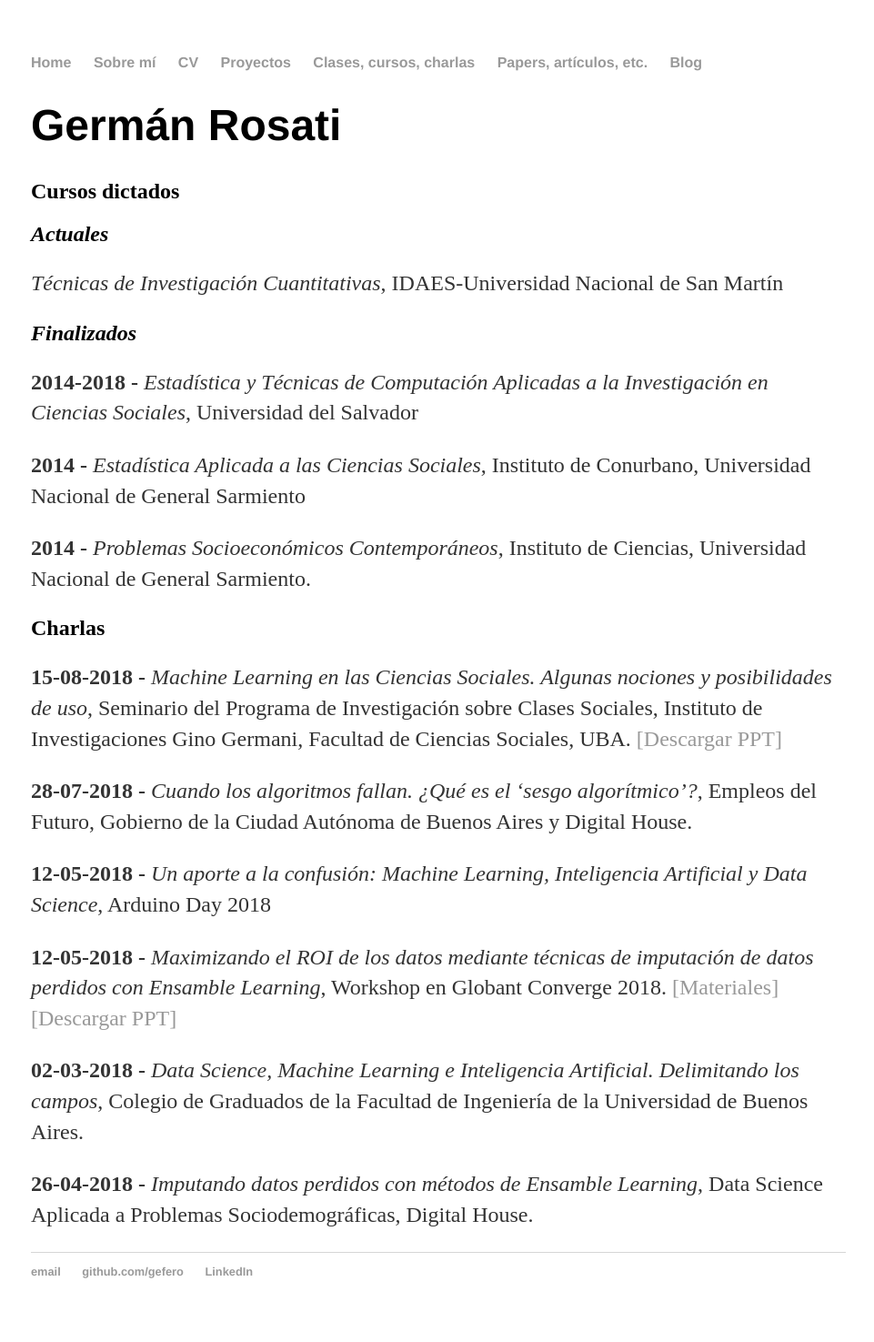
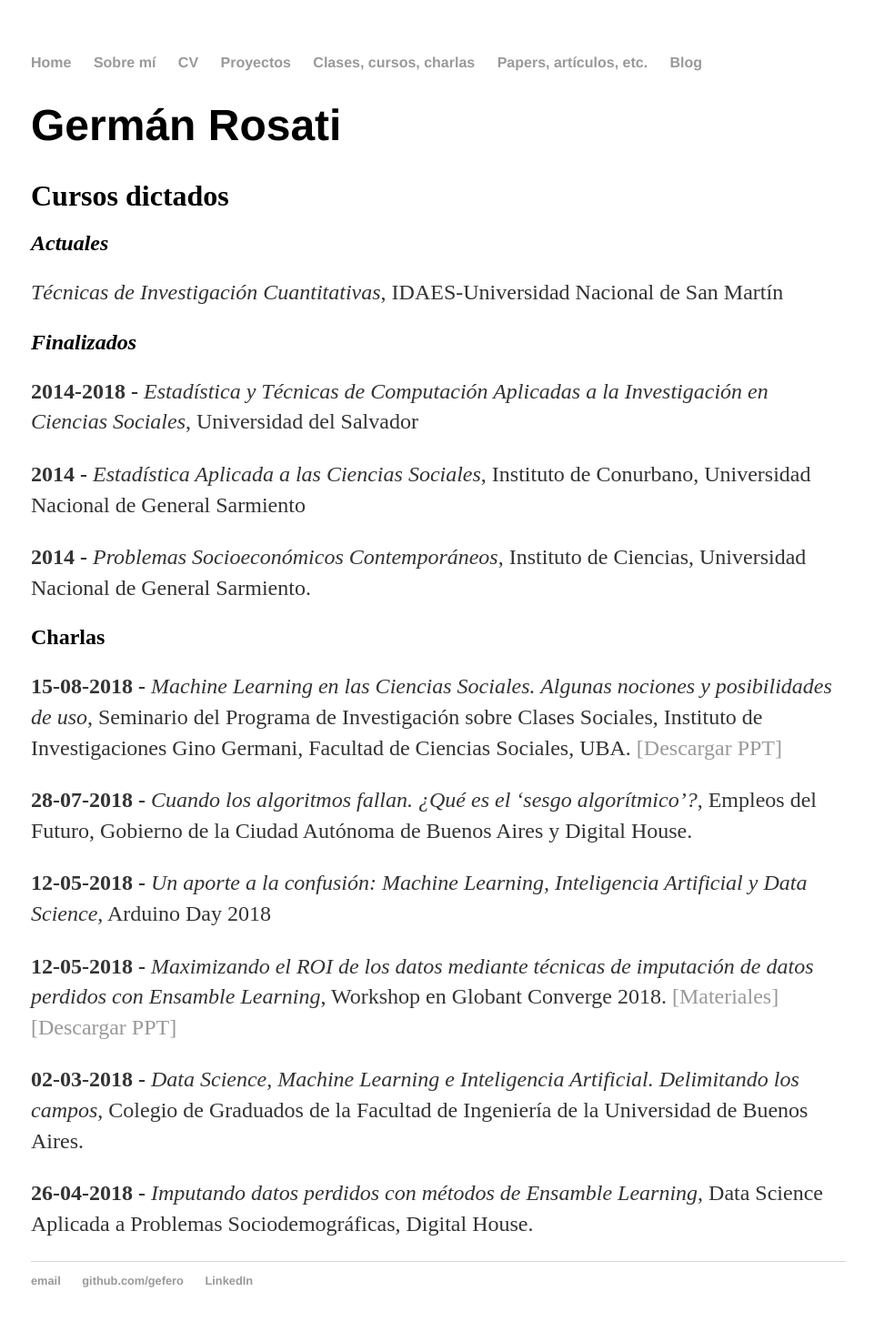
Before and after one commit to gefero/gefero.github.io, a Jekyll site: the page built from classes/index.html, in a window 1280 px wide. Shown: the whole page at 91% size, without its empty margins (158-1119 px from the left). Built offline with Jekyll 4.4.1, drawn with Linux system fonts in a browser that asks for light colours.

Commit message:
Update index.html

```diff
--- a/classes/index.html
+++ b/classes/index.html
@@ -4,7 +4,7 @@ title: Clases, cursos, etc.
 ---
 <div class="blurb">
 	<h1>Germán Rosati</h1>
-	<h2>Cursos dictados</h2>
+	<h2><font size="6">Cursos dictados</font></h2>
 	<h2><i>Actuales</i></h2>
 	<p><i>Técnicas de Investigación Cuantitativas</i>, IDAES-Universidad Nacional de San Martín</p>
 	<h2><i>Finalizados</i></h2>
```
